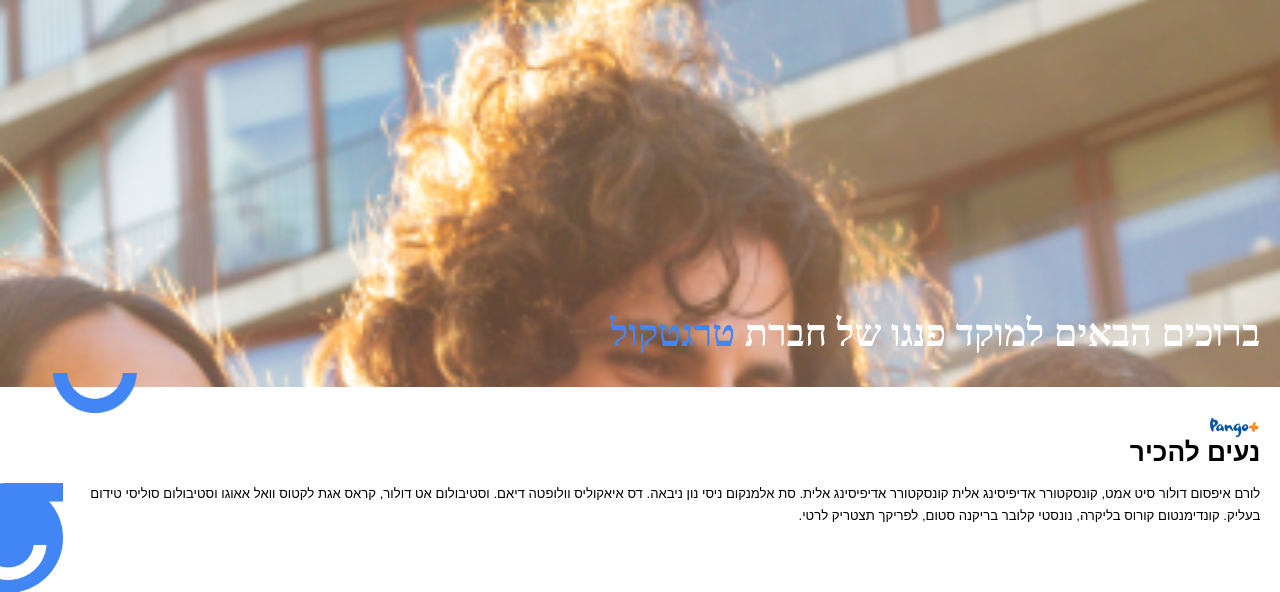
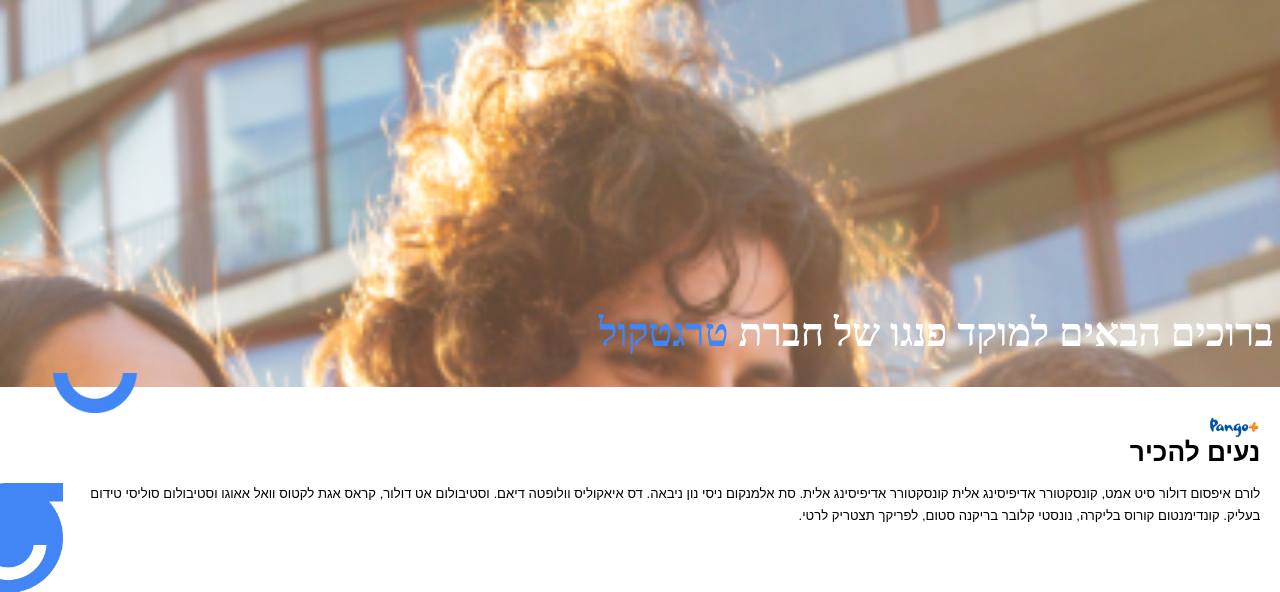
Before and after one commit to amitAshdot/pango-moked, a PHP site: page / in a window 1280 px wide. Shown: the part 87-679 px from the top of the page. Run offline with PHP 8.4, Linux system fonts and the light colour scheme; some web fonts are replaced.

Commit message:
check padding for title

```diff
--- a/scss/layout/main-page/_top-section.scss
+++ b/scss/layout/main-page/_top-section.scss
@@ -40,11 +40,11 @@ header {
 
     &-title {
         position: absolute;
-        padding-inline-start: 1.5rem;
-        padding-inline-end: 1.5rem;
+        padding-inline-start: 0.5rem;
+        padding-inline-end: 0.5rem;
         inset-block-end: 4.5rem;
         // font-size: 3rem;
-        font-size: 3.25ch;
+        // font-size: 3.25ch;
         line-height: 3rem;
         text-align: center;
         font-family: adoveFnt22-bold;
```
Also changed, not shown: css/index.css.
